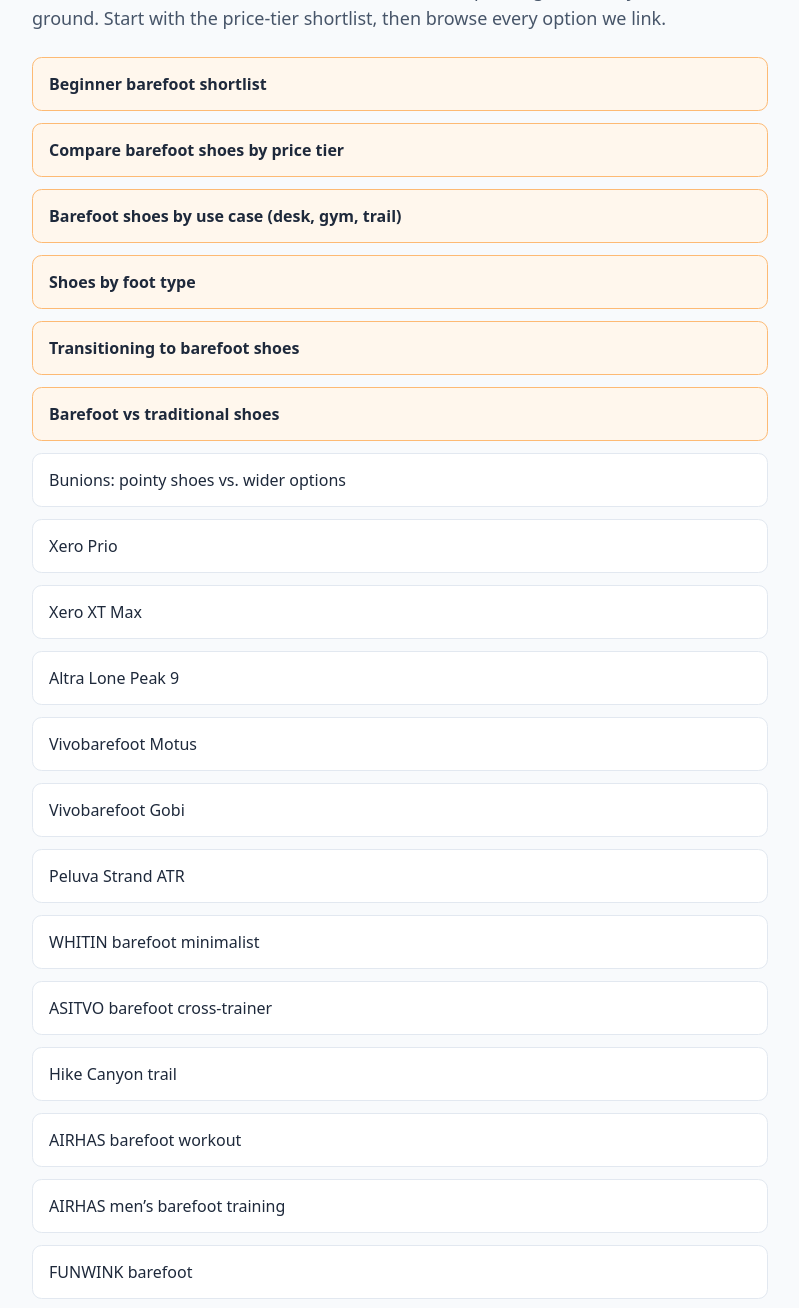
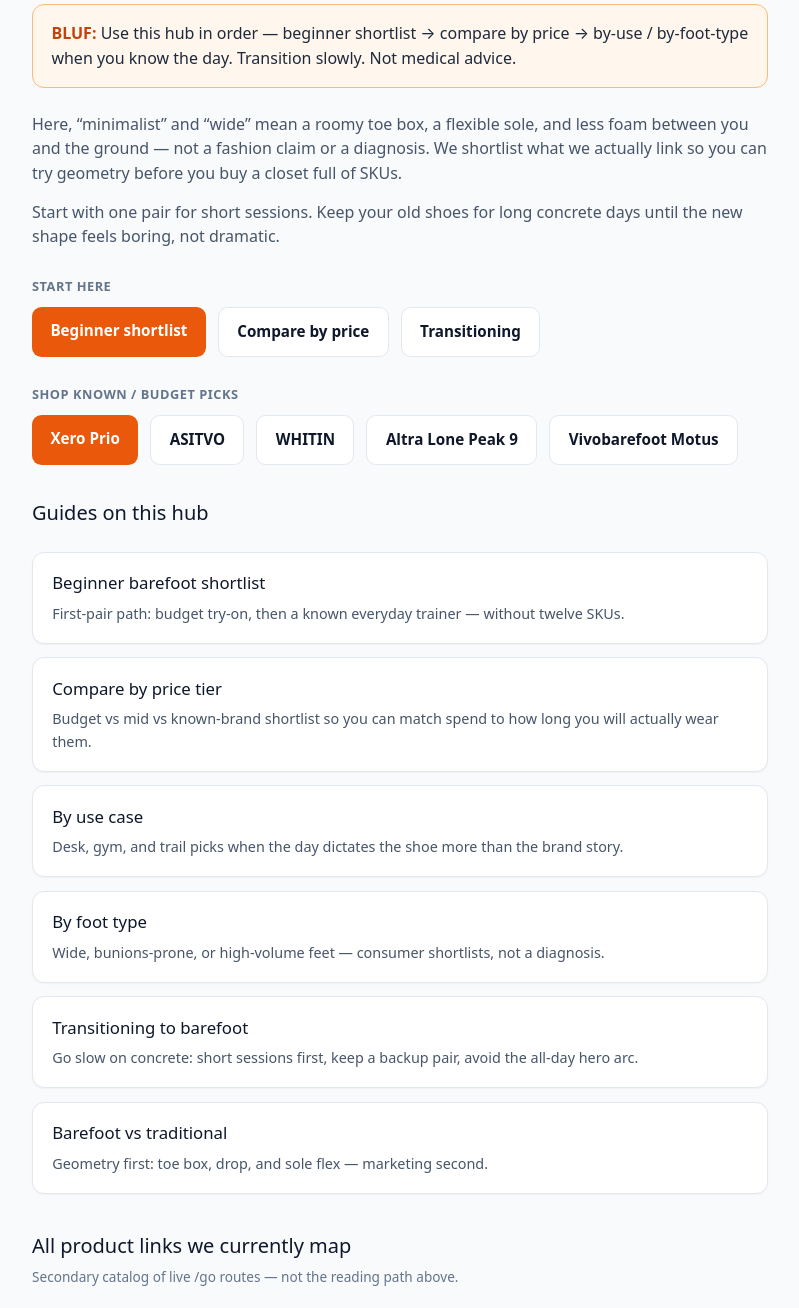
Before and after one commit to ryanunmack-dot/stackspan, a website: page public/minimalist-shoes/index.html in a window 1280 px wide. Shown: the part 278-1586 px from the top of the page, without its empty margins (240-1039 px from the left). Drawn offline with nearby package versions, Linux system fonts and the light colour scheme.

Commit message:
P0: fill shoes hub, bunions CTAs, soften homepage
Iggy SEO triage / CoS P0: thicken minimalist-shoes hub with
guides + start-here path; strengthen bunions before-OR commerce
cards (shoes first, tools secondary); soften homepage voice for
bunion searchers while keeping deep-page satire intact.

```diff
--- a/public/minimalist-shoes/index.html
+++ b/public/minimalist-shoes/index.html
@@ -3,9 +3,9 @@
 <head>
 <meta charset="utf-8">
 <meta name="viewport" content="width=device-width, initial-scale=1">
-<meta name="description" content="Minimalist and wide toe-box shoe options from StackSpan.">
+<meta name="description" content="Minimalist barefoot shoes: wide toe box guides & shortlists — beginner path, price-tier compare, by-use picks, and budget known brands.">
 <link rel="canonical" href="https://stackspan.co/minimalist-shoes/">
-<title>Minimalist shoes — StackSpan</title>
+<title>Minimalist barefoot shoes: wide toe box guides & shortlists — StackSpan</title>
 <script src="https://cdn.jsdelivr.net/npm/@tailwindcss/browser@4"></script>
 <style type="text/tailwindcss">
 @theme { --color-brand: #ea580c; }
@@ -42,11 +42,17 @@ h2 { color:var(--slate-900); }
 .list { list-style:none; padding:0; margin:1.5rem 0 0; display:grid; gap:0.75rem; }
 .list a { display:block; background:#fff; border:1px solid var(--slate-200); border-radius:0.6rem; padding:0.85rem 1rem; color:var(--slate-800); text-decoration:none; }
 .list a:hover { border-color:var(--brand); color:var(--brand); }
-.list a.featured { border-color:#fdba74; background:#fff7ed; font-weight:600; }
 .crumb { font-size:0.875rem; color:var(--slate-500); }
 .footer-inner { padding:2rem 0; font-size:0.875rem; color:var(--slate-500); }
 .footer-inner .name { font-weight:600; color:#334155; margin:0; }
 .muted { color:var(--slate-500); font-size:0.85rem; }
+.prose p { color:var(--slate-600); margin:0.85rem 0; }
+.guide-grid { display:grid; gap:0.85rem; margin:1.5rem 0 0; }
+.guide-card { display:block; background:#fff; border:1px solid var(--slate-200); border-radius:0.75rem; padding:1.1rem 1.2rem; color:inherit; text-decoration:none; box-shadow:0 1px 2px rgb(0 0 0 / 0.04); }
+.guide-card:hover { border-color:var(--brand); text-decoration:none; box-shadow:0 4px 12px rgb(0 0 0 / 0.06); }
+.guide-card h3 { margin:0; font-size:1.05rem; color:var(--slate-900); }
+.guide-card p { margin:0.4rem 0 0; font-size:0.9rem; color:var(--slate-600); }
+.section-label { font-size:0.8rem; font-weight:600; letter-spacing:0.04em; text-transform:uppercase; color:var(--slate-500); margin:1.75rem 0 0; }
 </style>
 </head>
 <body>
@@ -61,21 +67,70 @@ h2 { color:var(--slate-900); }
 </div></header>
 <main><div class="wrap">
 <p class="crumb"><a href="/">Home</a> / Minimalist shoes</p>
-<h1>Minimalist shoes</h1>
-<p class="lede">Footwear with room for toes, flexible soles, and less padding between you and the ground. Start with the price-tier shortlist, then browse every option we link.</p>
+<p class="eyebrow">Wide toe box · guides &amp; shortlists</p>
+<h1>Minimalist barefoot shoes</h1>
+<div class="bluf">
+<strong>BLUF:</strong> Use this hub in order — beginner shortlist → compare by price → by-use / by-foot-type when you know the day. Transition slowly. Not medical advice.
+</div>
+<div class="prose">
+<p>Here, “minimalist” and “wide” mean a roomy toe box, a flexible sole, and less foam between you and the ground — not a fashion claim or a diagnosis. We shortlist what we actually link so you can try geometry before you buy a closet full of SKUs.</p>
+<p>Start with one pair for short sessions. Keep your old shoes for long concrete days until the new shape feels boring, not dramatic.</p>
+</div>
+
+<p class="section-label">Start here</p>
+<div class="btn-row" style="margin-top:0.65rem">
+<a class="btn" href="/minimalist-shoes/beginner/">Beginner shortlist</a>
+<a class="btn btn-secondary" href="/minimalist-shoes/compare/">Compare by price</a>
+<a class="btn btn-secondary" href="/minimalist-shoes/transitioning/">Transitioning</a>
+</div>
+
+<p class="section-label">Shop known / budget picks</p>
+<div class="btn-row" style="margin-top:0.65rem">
+<a class="btn" href="/go/xero-prio">Xero Prio</a>
+<a class="btn btn-secondary" href="/go/asitvo-barefoot">ASITVO</a>
+<a class="btn btn-secondary" href="/go/whitin-barefoot">WHITIN</a>
+<a class="btn btn-secondary" href="/go/altra-lone-peak-9">Altra Lone Peak 9</a>
+<a class="btn btn-secondary" href="/go/vivobarefoot">Vivobarefoot Motus</a>
+</div>
+
+<h2 style="margin-top:2rem; font-size:1.25rem">Guides on this hub</h2>
+<div class="guide-grid">
+<a class="guide-card" href="/minimalist-shoes/beginner/">
+<h3>Beginner barefoot shortlist</h3>
+<p>First-pair path: budget try-on, then a known everyday trainer — without twelve SKUs.</p>
+</a>
+<a class="guide-card" href="/minimalist-shoes/compare/">
+<h3>Compare by price tier</h3>
+<p>Budget vs mid vs known-brand shortlist so you can match spend to how long you will actually wear them.</p>
+</a>
+<a class="guide-card" href="/minimalist-shoes/by-use/">
+<h3>By use case</h3>
+<p>Desk, gym, and trail picks when the day dictates the shoe more than the brand story.</p>
+</a>
+<a class="guide-card" href="/minimalist-shoes/by-foot-type/">
+<h3>By foot type</h3>
+<p>Wide, bunions-prone, or high-volume feet — consumer shortlists, not a diagnosis.</p>
+</a>
+<a class="guide-card" href="/minimalist-shoes/transitioning/">
+<h3>Transitioning to barefoot</h3>
+<p>Go slow on concrete: short sessions first, keep a backup pair, avoid the all-day hero arc.</p>
+</a>
+<a class="guide-card" href="/minimalist-shoes/barefoot-vs-traditional/">
+<h3>Barefoot vs traditional</h3>
+<p>Geometry first: toe box, drop, and sole flex — marketing second.</p>
+</a>
+</div>
+
+<h2 style="margin-top:2.25rem; font-size:1.25rem">All product links we currently map</h2>
+<p class="muted" style="margin:0.35rem 0 0">Secondary catalog of live /go routes — not the reading path above.</p>
 <ul class="list">
-<li><a class="featured" href="/minimalist-shoes/beginner/">Beginner barefoot shortlist</a></li>
-<li><a class="featured" href="/minimalist-shoes/compare/">Compare barefoot shoes by price tier</a></li>
-<li><a class="featured" href="/minimalist-shoes/by-use/">Barefoot shoes by use case (desk, gym, trail)</a></li>
-<li><a class="featured" href="/minimalist-shoes/by-foot-type/">Shoes by foot type</a></li>
-<li><a class="featured" href="/minimalist-shoes/transitioning/">Transitioning to barefoot shoes</a></li>
-<li><a class="featured" href="/minimalist-shoes/barefoot-vs-traditional/">Barefoot vs traditional shoes</a></li>
-<li><a href="/bunions/">Bunions: pointy shoes vs. wider options</a></li>
 <li><a href="/go/xero-prio">Xero Prio</a></li>
 <li><a href="/go/xero-xt-max">Xero XT Max</a></li>
+<li><a href="/go/xero-z-trail-ev">Xero Z-Trail EV</a></li>
 <li><a href="/go/altra-lone-peak-9">Altra Lone Peak 9</a></li>
 <li><a href="/go/vivobarefoot">Vivobarefoot Motus</a></li>
 <li><a href="/go/vivobarefoot-gobi">Vivobarefoot Gobi</a></li>
+<li><a href="/go/vibram-fivefingers">Vibram FiveFingers</a></li>
 <li><a href="/go/pelluva-strand">Peluva Strand ATR</a></li>
 <li><a href="/go/whitin-barefoot">WHITIN barefoot minimalist</a></li>
 <li><a href="/go/asitvo-barefoot">ASITVO barefoot cross-trainer</a></li>
@@ -87,8 +142,9 @@ h2 { color:var(--slate-900); }
 <li><a href="/go/barefoot-lightweight">Barefoot shoes lightweight</a></li>
 <li><a href="/go/barefoot-sneakers">Barefoot minimalist sneakers</a></li>
 <li><a href="/go/bulliant-slipper">BULLIANT barefoot slipper</a></li>
+<li><a href="/bunions/">Bunions: pointy shoes vs. wider options</a></li>
 </ul>
-<p class="muted" style="margin-top:1rem">Product links may be affiliate links. See our affiliate disclosure.</p>
+<p class="muted" style="margin-top:1rem">Last updated: September 2026 · Product links may be affiliate links. See our affiliate disclosure.</p>
 </div></main>
 <footer class="site-footer"><div class="wrap footer-inner">
 <p class="name">StackSpan</p>
```
Also changed, not shown: public/bunions/index.html (+30 -5 lines), public/index.html (+6 -6 lines).
